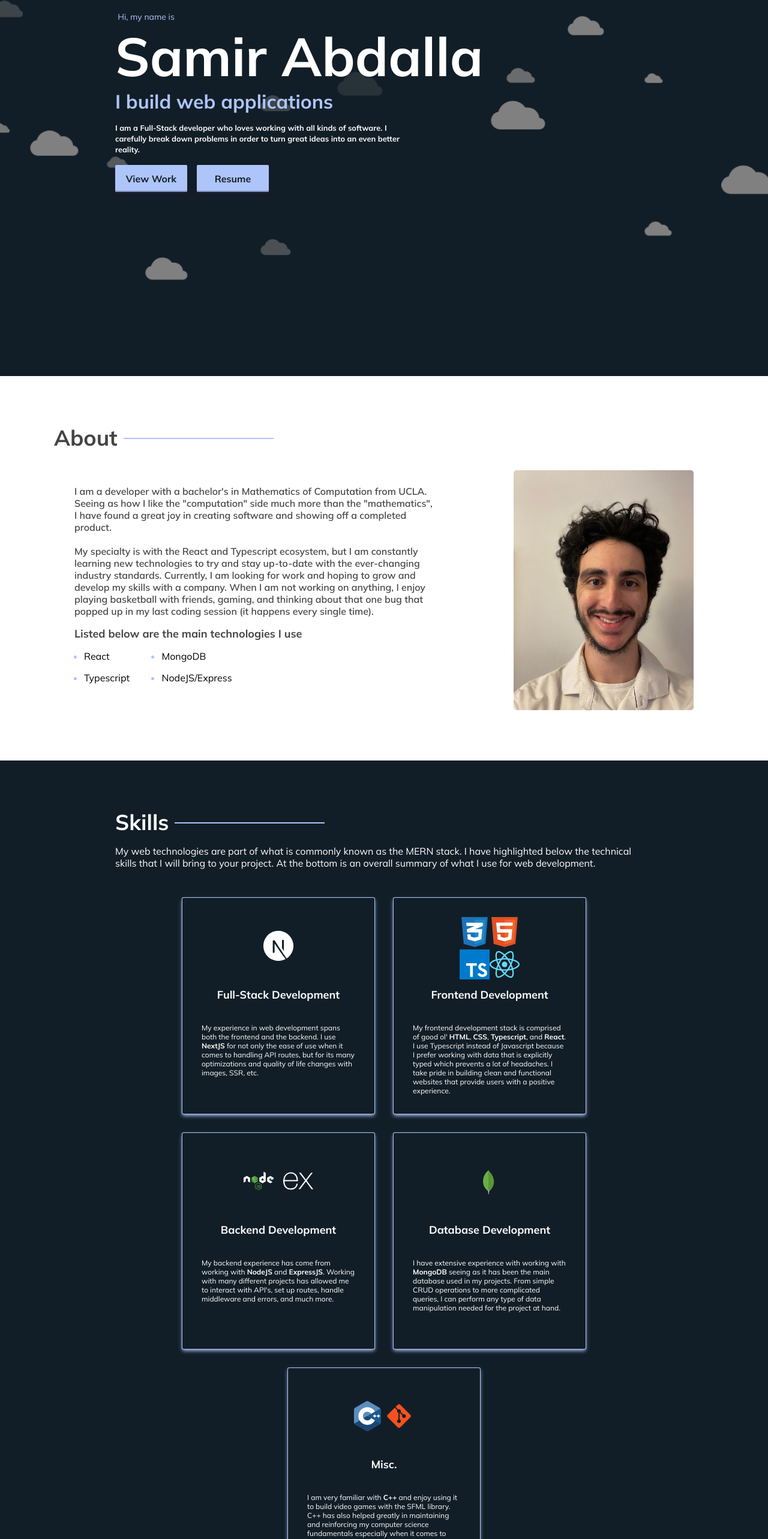
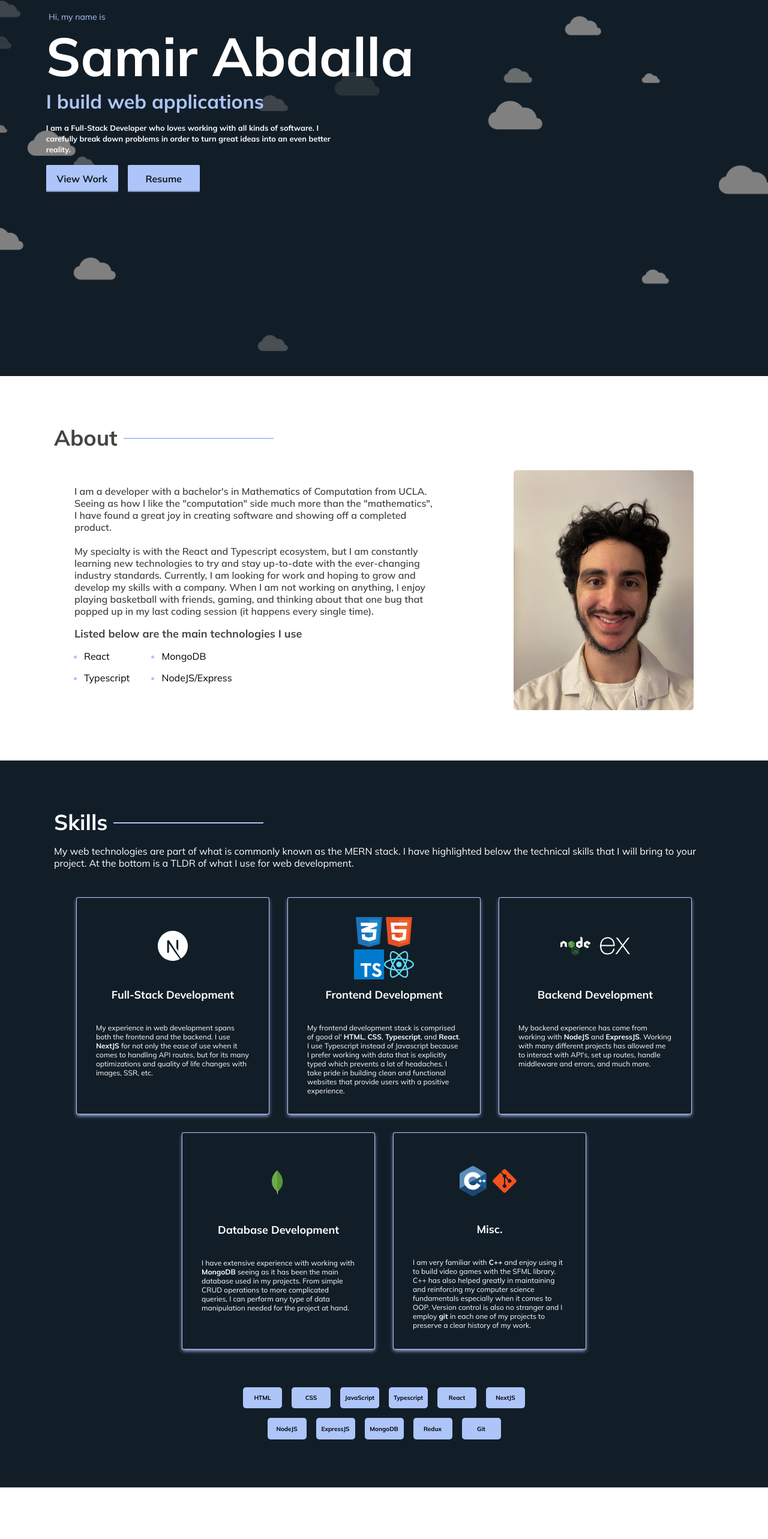
Before and after one commit to SamirOsAbdalla/portfoliov2, a Next.js app: page / in a window 1280 px wide. Shown: the part 173-2739 px from the top of the page at 60% size. Built offline with nearby package versions, Linux system fonts and the light colour scheme.

Commit message:
Changed sitewide padding

```diff
--- a/src/Components/Hero/Hero.css
+++ b/src/Components/Hero/Hero.css
@@ -3,7 +3,7 @@
     min-height: 100vh;
     width: 100vw;
     padding-top: min(24vh, 600px);
-    padding-left: 15vw;
+    padding-left: 6vw;
     padding-right: 5em;
     padding-bottom: 2em;
     position: relative;
@@ -144,7 +144,7 @@
     }
 
     100% {
-        transform: translateX(110vw);
+        transform: translateX(100vw);
     }
 }
 
--- a/src/Components/Hero/Hero.tsx
+++ b/src/Components/Hero/Hero.tsx
@@ -24,7 +24,7 @@ export default function Hero({ projectsRef }: Props) {
                             <Image fill alt="Cloud" src={cloudSvg} />
                         </div>
                     </div>
-                    <div style={{ top: "70vh", left: "30vw" }} className="cloud__wrapper .moveAnimationFive">
+                    <div style={{ top: "90vh", left: "30vw" }} className="cloud__wrapper .moveAnimationFive">
                         <div style={{ width: "50px", height: "50px", opacity: "0.5" }} className="cloud">
                             <Image fill alt="Cloud" src={cloudSvg} />
                         </div>
@@ -49,7 +49,7 @@ export default function Hero({ projectsRef }: Props) {
                             <Image fill alt="Cloud" src={cloudSvg} />
                         </div>
                     </div>
-                    <div style={{ top: "0vh", left: "10vw" }} className="cloud__wrapper moveAnimationTwo">
+                    <div style={{ top: "0vh", left: "6vw" }} className="cloud__wrapper moveAnimationTwo">
                         <div style={{ width: "75px", height: "75px", opacity: "0.3" }} className="cloud">
                             <Image fill alt="Cloud" src={cloudSvg} />
                         </div>
@@ -64,7 +64,7 @@ export default function Hero({ projectsRef }: Props) {
                             <Image fill alt="Cloud" src={cloudSvg} />
                         </div>
                     </div>
-                    <div style={{ top: "70vh", left: "80vw" }} className="cloud__wrapper moveAnimationTwo">
+                    <div style={{ top: "80vh", left: "80vw" }} className="cloud__wrapper moveAnimationTwo">
                         <div style={{ width: "45px", height: "45px", opacity: "1" }} className="cloud">
                             <Image fill alt="Cloud" src={cloudSvg} />
                         </div>
@@ -84,12 +84,12 @@ export default function Hero({ projectsRef }: Props) {
                             <Image fill alt="Cloud" src={cloudSvg} />
                         </div>
                     </div>
-                    <div style={{ top: "50vh", left: "10vw" }} className="cloud__wrapper moveAnimationOne">
+                    <div style={{ top: "50vh", left: "6vw" }} className="cloud__wrapper moveAnimationOne">
                         <div style={{ width: "35px", height: "35px", opacity: "0.6" }} className="cloud">
                             <Image fill alt="Cloud" src={cloudSvg} />
                         </div>
                     </div>
-                    <div style={{ top: "27vh", left: "-10vw" }} className="cloud__wrapper .moveAnimationFour">
+                    <div style={{ top: "27vh", left: "-6vw" }} className="cloud__wrapper .moveAnimationFour">
                         <div style={{ width: "50px", height: "50px", opacity: "0.3" }} className="cloud">
                             <Image fill alt="Cloud" src={cloudSvg} />
                         </div>
@@ -99,7 +99,7 @@ export default function Hero({ projectsRef }: Props) {
                             <Image fill alt="Cloud" src={cloudSvg} />
                         </div>
                     </div>
-                    <div style={{ top: "67vh", left: "-10vw" }} className="cloud__wrapper .moveAnimationFive ">
+                    <div style={{ top: "67vh", left: "-6vw" }} className="cloud__wrapper .moveAnimationFive ">
                         <div style={{ width: "70px", height: "70px", opacity: "1" }} className="cloud">
                             <Image fill alt="Cloud" src={cloudSvg} />
                         </div>
@@ -131,7 +131,7 @@ export default function Hero({ projectsRef }: Props) {
                             <div className="hero__tag">I build web applications</div>
 
                             <p className="hero__blurb">
-                                I am a Full-Stack developer who loves working with all kinds
+                                I am a Full-Stack Developer who loves working with all kinds
                                 of software. I carefully break down problems in order to turn
                                 great ideas into an even better reality.
                             </p>
@@ -139,7 +139,7 @@ export default function Hero({ projectsRef }: Props) {
                                 <div onClick={handleViewClick} className="hero__button">
                                     View Work
                                 </div>
-                                <a href="https://samirosabdalla.github.io/Resume/Resume.pdf" target="_blank" className="hero__button">
+                                <a href="https://samirosabdalla.github.io/my-resume/Resume.pdf" target="_blank" className="hero__button">
                                     Resume
                                 </a>
 
--- a/src/Components/Projects/Projects.css
+++ b/src/Components/Projects/Projects.css
@@ -1,9 +1,11 @@
 .projects__wrapper {
     padding-top: 5em;
     padding-bottom: 5em;
-    padding-right: 15vw;
-    padding-left: 15vw;
-
+    padding-right: 6vw;
+    padding-left: 6vw;
+    display: flex;
+    flex-direction: column;
+    align-items: center;
 }
 
 .projects__list {
@@ -14,10 +16,7 @@
     flex-direction: column;
 }
 
-
-@media screen and (max-width:800px) {
-    .projects__wrapper {
-        padding-right: 2em;
-        padding-left: 2em;
-    }
+.projects__motion {
+    max-width: 1100px;
+    width: 100%;
 }
--- a/src/Components/Projects/Projects.tsx
+++ b/src/Components/Projects/Projects.tsx
@@ -50,8 +50,9 @@ function Projects(props: any, ref: any) {
                 whileInView={{ opacity: 1, y: 0 }}
                 transition={{ duration: .6, ease: "easeIn" }}
                 viewport={{ once: true, amount: 0.1 }}
+                className="projects__motion"
             >
-                <h2 className="section__header"><span>Projects</span></h2>
+                <h2 className="section__header projects__header"><span>Projects</span></h2>
                 <div className="projects__list">
                     <ProjectItem {...clusterObject} />
                     <ProjectItem {...pokestoreObject} />
--- a/src/Components/Skills/Skills.css
+++ b/src/Components/Skills/Skills.css
@@ -1,11 +1,12 @@
 .skills__wrapper {
     padding-top: 5em;
     padding-bottom: 5em;
-    padding-right: 15vw;
-    padding-left: 15vw;
+    padding-right: 6vw;
+    padding-left: 6vw;
     background-color: rgb(18, 30, 39);
     display: flex;
     flex-direction: column;
+    align-items: center;
     gap: 1em;
     color: white;
 }
@@ -15,6 +16,7 @@
     flex-direction: column;
     gap: 1em;
     color: white;
+    max-width: 1100px;
 }
 
 .skills__header span {
@@ -88,6 +90,7 @@
 }
 
 .skills__summary {
+    max-width: 500px;
     width: 60%;
     padding-top: 3em;
     display: flex;
--- a/src/Components/Skills/Skills.tsx
+++ b/src/Components/Skills/Skills.tsx
@@ -31,7 +31,7 @@ function Skills(props: any, ref: any) {
                 <h2 className="section__header skills__header"><span>Skills</span></h2>
                 <p className="skills__text">
                     My web technologies are part of what is commonly known as the MERN stack. I have highlighted below the technical skills that I will bring
-                    to your project. At the bottom is an overall summary of what I use for web development.
+                    to your project. At the bottom is a TLDR of what I use for web development.
                 </p>
                 <div className="skills__technologies__wrapper">
                     <div className="skills__technologies">
```
